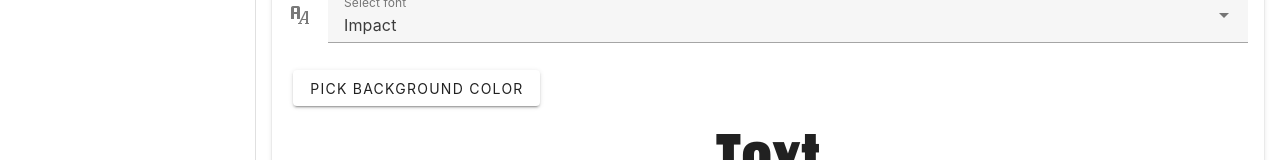
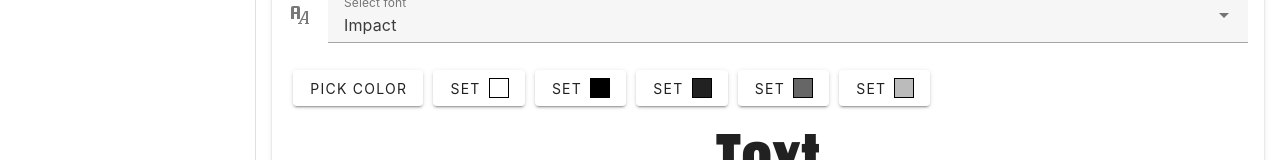
Before and after one commit to uol-mediaprocessing-2024-2025/artistic-cover-letter, a Vue app in the folder frontend/: page / in a window 1280 px wide. Shown: the part 193-353 px from the top of the page. Built offline with nearby package versions, Linux system fonts and the light colour scheme; no server answers.

Commit message:
added background color suggestion swatches for future color scheme implementation

```diff
--- a/frontend/src/components/MainComponent.vue
+++ b/frontend/src/components/MainComponent.vue
@@ -4,6 +4,7 @@ import axios from 'axios';
 import {store} from '../store';
 import {themeState} from "@/views/theme.js"; // Import shared store to manage global state
 import EditorComponent from "@/components/EditorComponent.vue";
+import {green, red} from "vuetify/util/colors";
 
 // Reactive references
 const isLoading = ref(false);  // Boolean to show a loading spinner while the image is being processed
@@ -53,6 +54,7 @@ const selectedPhotos = ref([]);
 // UI elements
 const photoPanel = ref(null);
 const backgroundcolor = ref("#FFFFFF");
+const suggestedbackgroundcolors = ref(["#222222","#666666","#BBBBBB"]);
 const editorDialog = ref(null);
 const editorIndex = ref(null);
 
@@ -312,7 +314,7 @@ const onWheel = async (event) => {
   }
 }
 
-const updatebackground = async (event) => {
+const updatebackground = async () => {
   const hex = backgroundcolor.valueOf().value.replace(/^#/, '');
   const r = parseInt(hex.slice(0, 2), 16)
   const g = parseInt(hex.slice(2, 4), 16)
@@ -411,10 +413,17 @@ function editPhoto(index){
 
       <v-menu location="bottom" :close-on-content-click="false">
         <template v-slot:activator="{ props }">
-          <v-btn v-bind="props"> Pick background color </v-btn>
+          <v-btn v-bind="props"> Pick color </v-btn>
         </template>
         <v-color-picker v-model="backgroundcolor" @update:model-value="updatebackground" class="ma-2" :disabled="isLoading" show-swatches mode="rgb" :swatches="[['#000000', '#FFFFFF']]"></v-color-picker>
       </v-menu>
+      <v-btn @click="() =>{backgroundcolor = '#FFFFFF'; updatebackground() }"> Set <div class="color-swatch" :style="{ backgroundColor: '#FFFFFF' }"></div></v-btn>
+      <v-btn @click="() =>{backgroundcolor = '#000000'; updatebackground() }"> Set <div class="color-swatch" :style="{ backgroundColor: '#000000' }"></div></v-btn>
+      <v-btn
+          v-for="suggestedbackgroundcolor in suggestedbackgroundcolors"
+          @click="() =>{backgroundcolor = suggestedbackgroundcolor; updatebackground() }"> Set
+          <div class="color-swatch" :style="{ backgroundColor: suggestedbackgroundcolor }"></div>
+      </v-btn>
 
       <!-- Bing AI helped me find the right style settings for the p tag.-->
       <div v-if="!fullImage"><p :style="{ fontWeight: weight, fontFamily: selectedFont, fontSize: '5vw', maxHeight: '450px', overflow: 'hidden', display: 'flex', alignItems: 'center', justifyContent: 'center', textAlign: 'center' , backgroundColor: backgroundcolor.valueOf()}"> {{text}} </p></div>
@@ -622,6 +631,13 @@ function editPhoto(index){
   margin: 5px;
 }
 
+.color-swatch {
+  width: 20px;
+  height: 20px;
+  margin-left: 8px;
+  border: 1px solid #000000;
+}
+
 .loading-overlay {
   position: absolute;
   top: 0;
```
